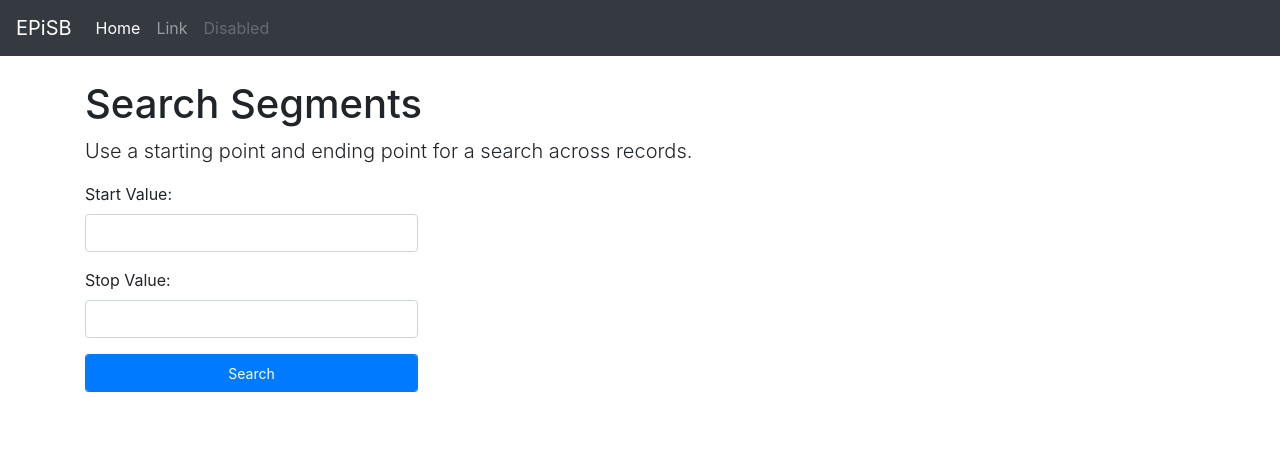
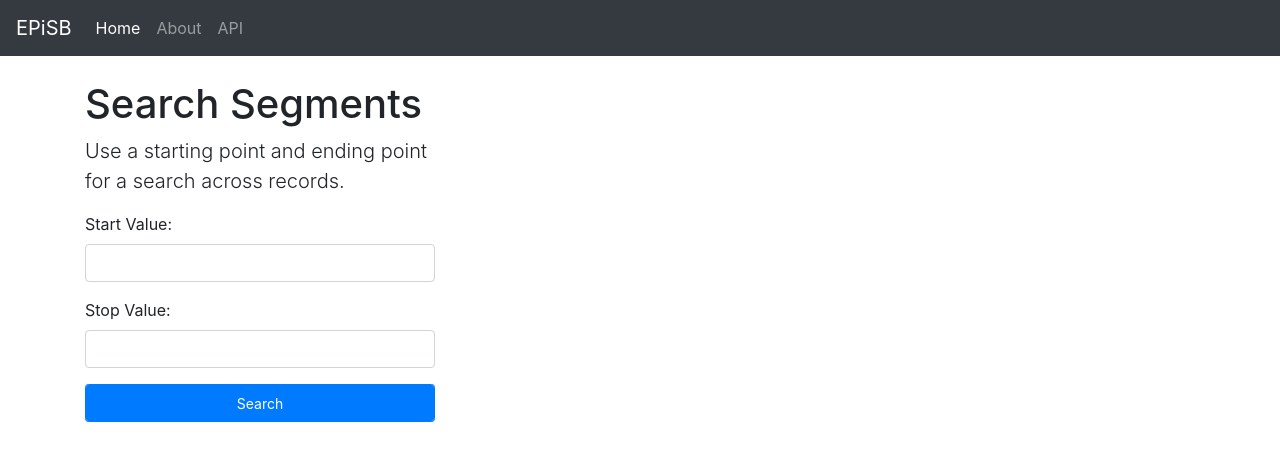
Before and after one commit to databio/episb-hub, a Flask app: page / in a window 1280 px wide. Shown: the top 461 px of the page. Run offline with Flask 2, Linux system fonts and the light colour scheme; some libraries are stand-ins or nearby versions.

Commit message:
Updating menu

```diff
--- a/templates/home.html
+++ b/templates/home.html
@@ -5,11 +5,10 @@
 {% include 'menu.html' %}
 
 <div class="container">
-
+  <div class="row">
+  <div class="col-sm-4">
     <h1>Search Segments</h1>
     <p class="lead">Use a starting point and ending point for a search across records.</p>
-
-  <div style="max-width:30%;">
     <form method="POST" action="/get">
       <div class="form-group">
         <label for="startval">Start Value:</label><input type="text" name="start" id="startval" class="form-control" />
@@ -23,5 +22,6 @@
     </form>
   </div>
   </div>
+</div>
 
 {% include 'foot.html' %}
--- a/templates/menu.html
+++ b/templates/menu.html
@@ -9,11 +9,15 @@
             <a class="nav-link" href="/">Home <span class="sr-only">(current)</span></a>
           </li>
           <li class="nav-item">
-            <a class="nav-link" href="#">Link</a>
+            <a class="nav-link" href="#">About</a>
           </li>
           <li class="nav-item">
+            <a class="nav-link" href="#">API</a>
+          </li>
+<!--          <li class="nav-item">
             <a class="nav-link disabled" href="#">Disabled</a>
           </li>
+-->
         </ul>
       </div>
     </nav>
```
Lines whose indentation alone changed are shown as unchanged.
